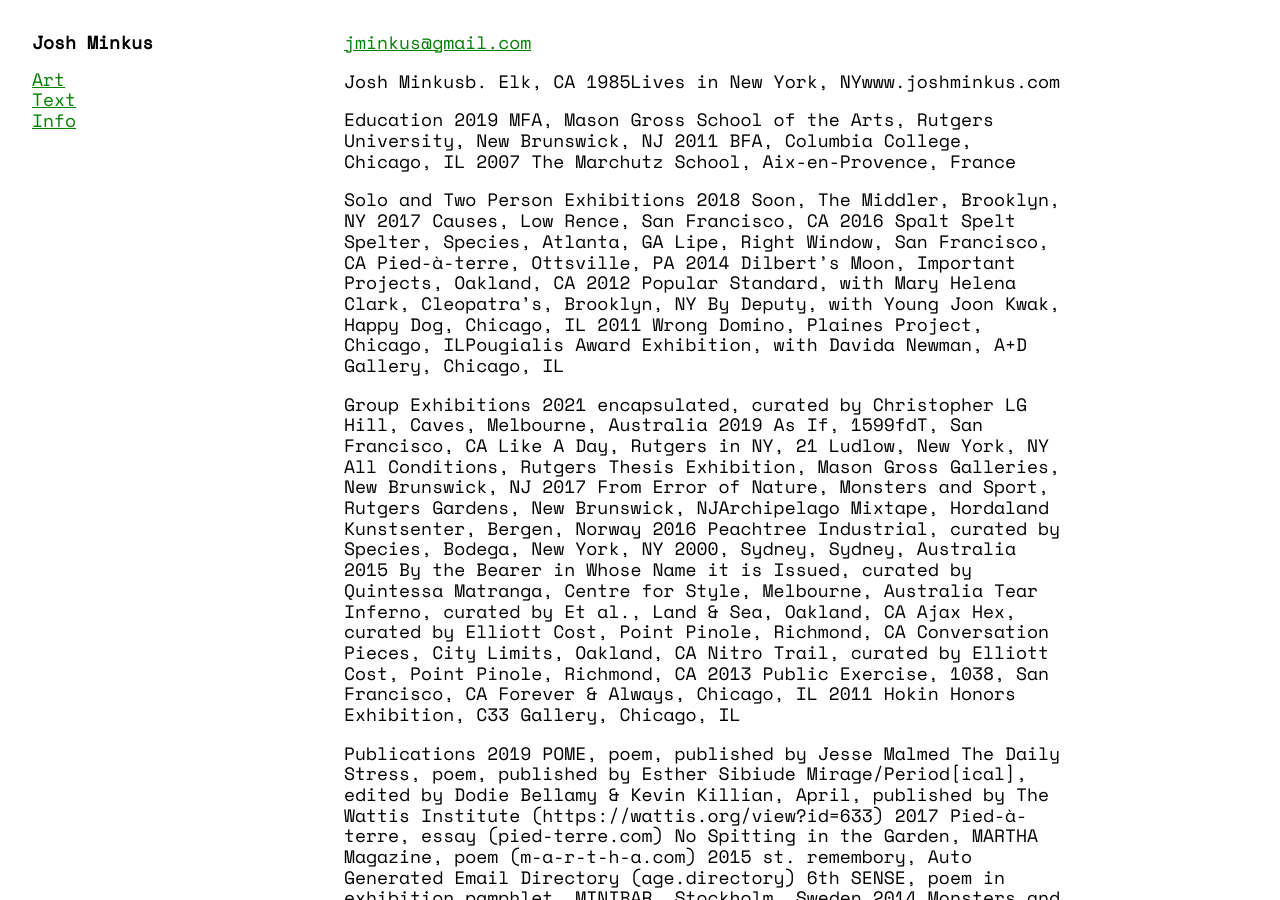
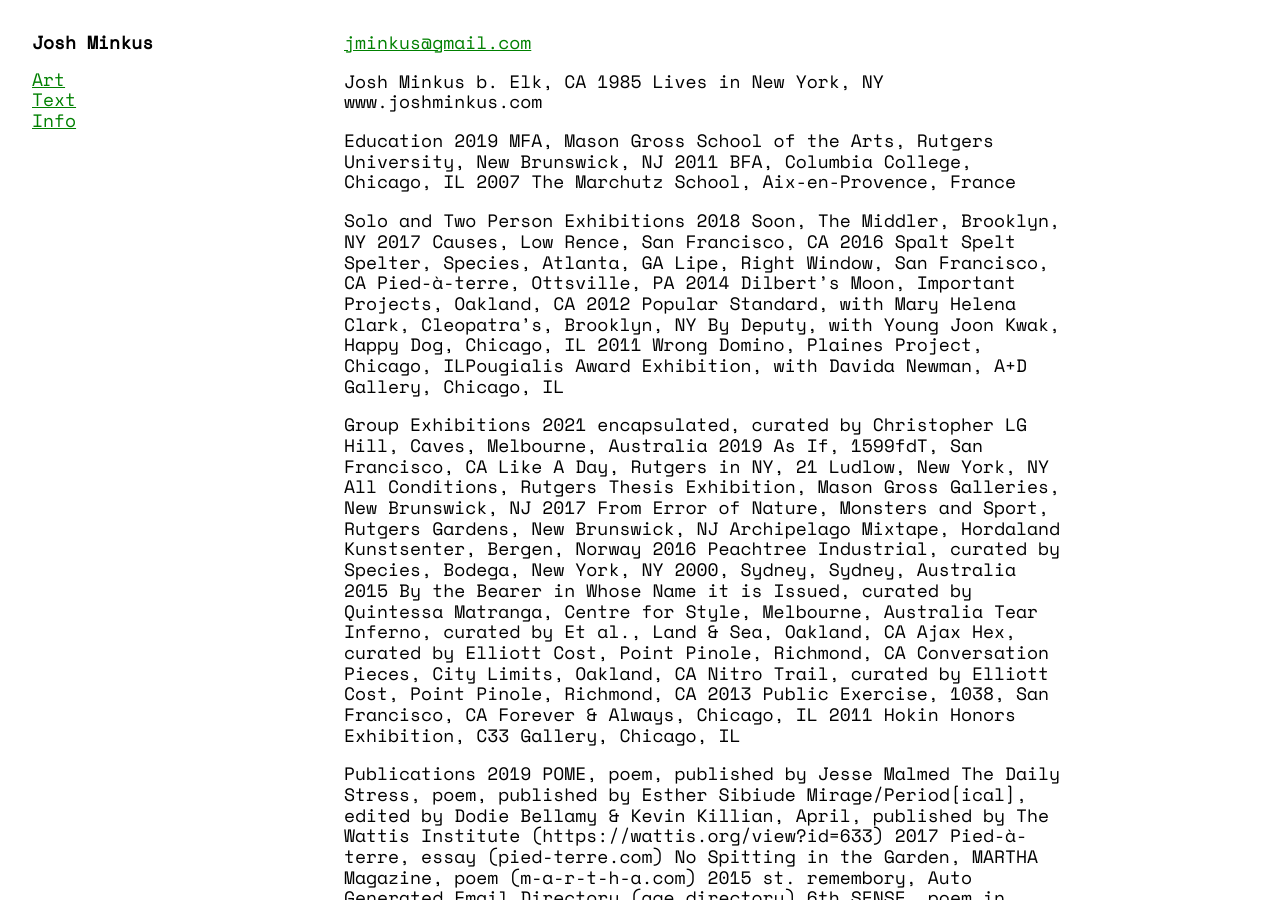
Before and after one commit to Jilkus/jilkus.github.io, a Jekyll site: the page built from info.md, in a window 1280 px wide and 900 px high. Built offline with Jekyll 4.4.1, drawn with Linux system fonts in a browser that asks for light colours.

Commit message:
Update info.md

```diff
--- a/info.md
+++ b/info.md
@@ -6,7 +6,10 @@ title: "Info"
 [jminkus@gmail.com](mailto:jminkus@gmail.com)
 
 
-Josh Minkusb. Elk, CA 1985Lives in New York, NYwww.joshminkus.com
+Josh Minkus
+b. Elk, CA 1985
+Lives in New York, NY
+www.joshminkus.com
 
 Education
 2019	MFA, Mason Gross School of the Arts, Rutgers University, New Brunswick, NJ
@@ -17,29 +20,29 @@ Solo and Two Person Exhibitions
 2018	Soon, The Middler, Brooklyn, NY
 2017	Causes, Low Rence, San Francisco, CA
 2016	Spalt Spelt Spelter, Species, Atlanta, GA
-Lipe, Right Window, San Francisco, CA
-Pied-à-terre, Ottsville, PA
+        Lipe, Right Window, San Francisco, CA
+        Pied-à-terre, Ottsville, PA
 2014	Dilbert’s Moon, Important Projects, Oakland, CA
 2012	Popular Standard, with Mary Helena Clark, Cleopatra’s, Brooklyn, NY
-	By Deputy, with Young Joon Kwak, Happy Dog, Chicago, IL
+	    By Deputy, with Young Joon Kwak, Happy Dog, Chicago, IL
 2011	Wrong Domino, Plaines Project, Chicago, ILPougialis Award Exhibition, with Davida Newman, A+D Gallery, Chicago, IL
 
 Group Exhibitions
 2021	encapsulated, curated by Christopher LG Hill, Caves, Melbourne, Australia
 2019	As If, 1599fdT, San Francisco, CA
-Like A Day, Rutgers in NY, 21 Ludlow, New York, NY
-All Conditions, Rutgers Thesis Exhibition, Mason Gross Galleries, New Brunswick, NJ
-2017	From Error of Nature, Monsters and Sport, Rutgers Gardens, New Brunswick, NJArchipelago Mixtape, Hordaland Kunstsenter, Bergen, Norway
+        Like A Day, Rutgers in NY, 21 Ludlow, New York, NY
+        All Conditions, Rutgers Thesis Exhibition, Mason Gross Galleries, New Brunswick, NJ
+2017	From Error of Nature, Monsters and Sport, Rutgers Gardens, New Brunswick, NJ
+        Archipelago Mixtape, Hordaland Kunstsenter, Bergen, Norway
 2016	Peachtree Industrial, curated by Species, Bodega, New York, NY
-2000, Sydney, Sydney, Australia
-2015	By the Bearer in Whose Name it is Issued, curated by Quintessa Matranga, Centre for Style,
-Melbourne, Australia
-Tear Inferno, curated by Et al., Land & Sea, Oakland, CA
-Ajax Hex, curated by Elliott Cost, Point Pinole, Richmond, CA
-Conversation Pieces, City Limits, Oakland, CA
-Nitro Trail, curated by Elliott Cost, Point Pinole, Richmond, CA
+        2000, Sydney, Sydney, Australia
+2015	By the Bearer in Whose Name it is Issued, curated by Quintessa Matranga, Centre for Style, Melbourne, Australia
+    Tear Inferno, curated by Et al., Land & Sea, Oakland, CA
+    Ajax Hex, curated by Elliott Cost, Point Pinole, Richmond, CA
+    Conversation Pieces, City Limits, Oakland, CA
+    Nitro Trail, curated by Elliott Cost, Point Pinole, Richmond, CA
 2013	Public Exercise, 1038, San Francisco, CA
-	Forever & Always, Chicago, IL
+	    Forever & Always, Chicago, IL
 2011	Hokin Honors Exhibition, C33 Gallery, Chicago, IL
 
 Publications
```
